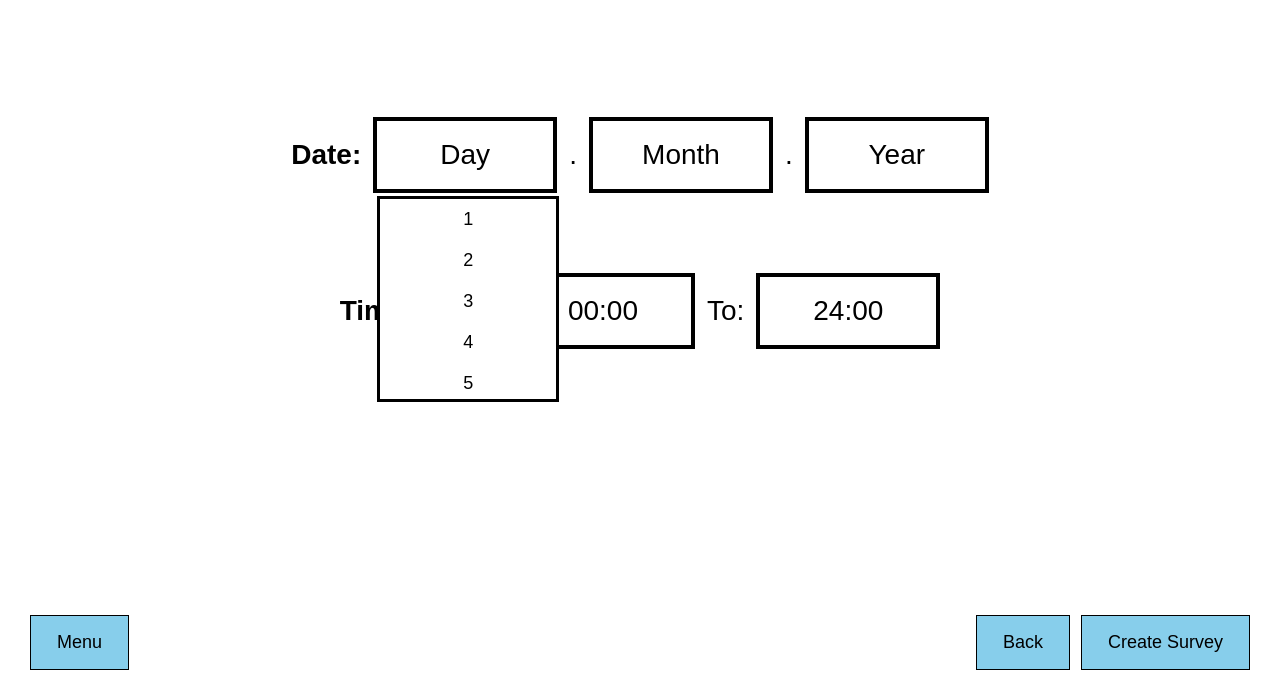
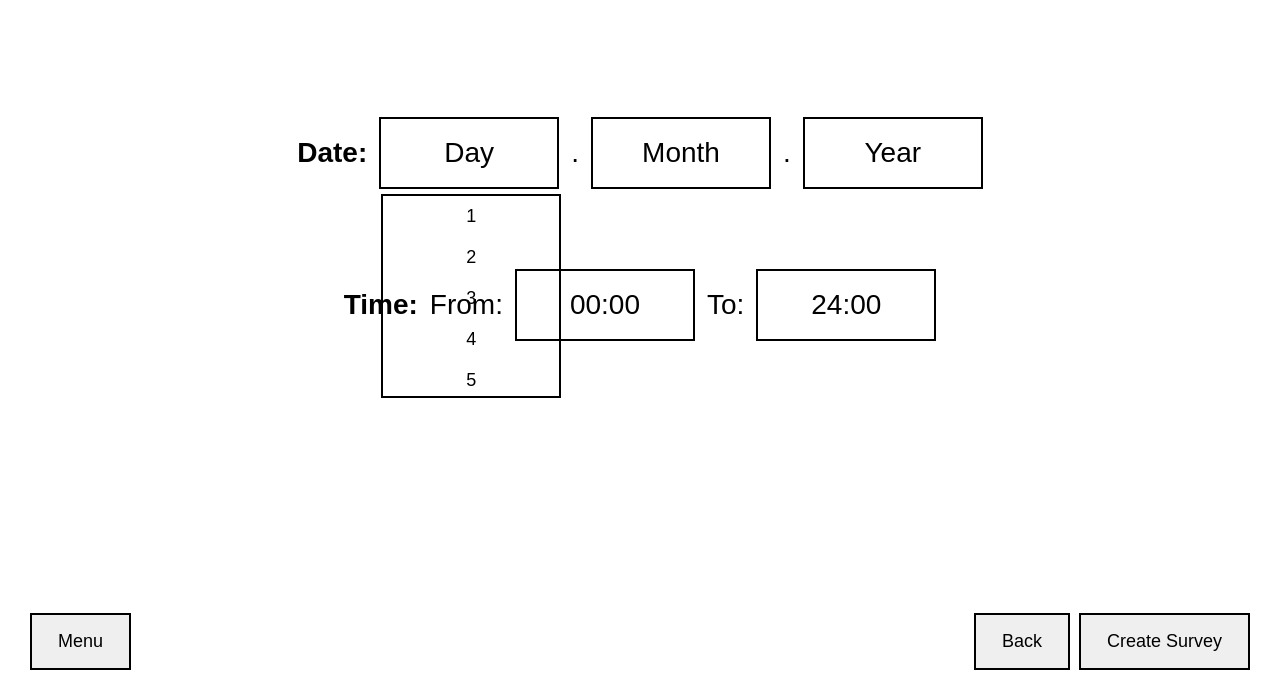
Before and after one commit to Jaykunnnn/Mr.Worldwide_Project, a plain HTML site: page professor/p3.html in a window 1280 px wide. Both pictures are taken after a click on the element "Day". Shown: the part 100-800 px from the top of the page. Drawn offline with Linux system fonts and the light colour scheme.

Commit message:
changed time selector coloring to comply with standard

```diff
--- a/professor/p3.html
+++ b/professor/p3.html
@@ -26,14 +26,14 @@
         .date-box {
             width: 140px;
             padding: 18px;
-            border: 4px solid black;
+            border: 2px solid black;
             cursor: pointer;
             position: relative;
             user-select: none;
         }
 
         .date-box:hover {
-            background-color: #f0f0f0;
+            background-color: skyblue;
         }
 
         .dropdown {
@@ -43,8 +43,7 @@
             width: 100%;
             max-height: 200px;
             overflow-y: auto;
-            border: 3px solid black;
-            background: white;
+            border: 2px solid black;
             display: none;
             z-index: 10;
         }
@@ -53,6 +52,7 @@
             padding: 10px;
             cursor: pointer;
             font-size: 18px;
+            background-color: light-gray;
         }
 
         .dropdown div:hover {
@@ -70,8 +70,8 @@
             padding: 16px 26px;
             font-size: 18px;
             cursor: pointer;
-            border: 1px solid black;
-            background-color: skyblue;
+            border: 2px solid black;
+            background-color: light-gray;
         }
 
 		.back-button {
@@ -81,8 +81,12 @@
             padding: 16px 26px;
             font-size: 18px;
             cursor: pointer;
-            border: 1px solid black;
-            background-color: skyblue;
+            border: 2px solid black;
+            background-color: light-gray;
+        }
+
+        button:hover {
+          background-color: skyblue;
         }
 
 		.menu-button {
@@ -92,8 +96,8 @@
 			padding: 16px 26px;
 			font-size: 18px;
 			cursor: pointer;
-			border: 1px solid black;
-			background-color: skyblue;
+			border: 2px solid black;
+			background-color: light-gray;
 		}
 
     </style>
```
